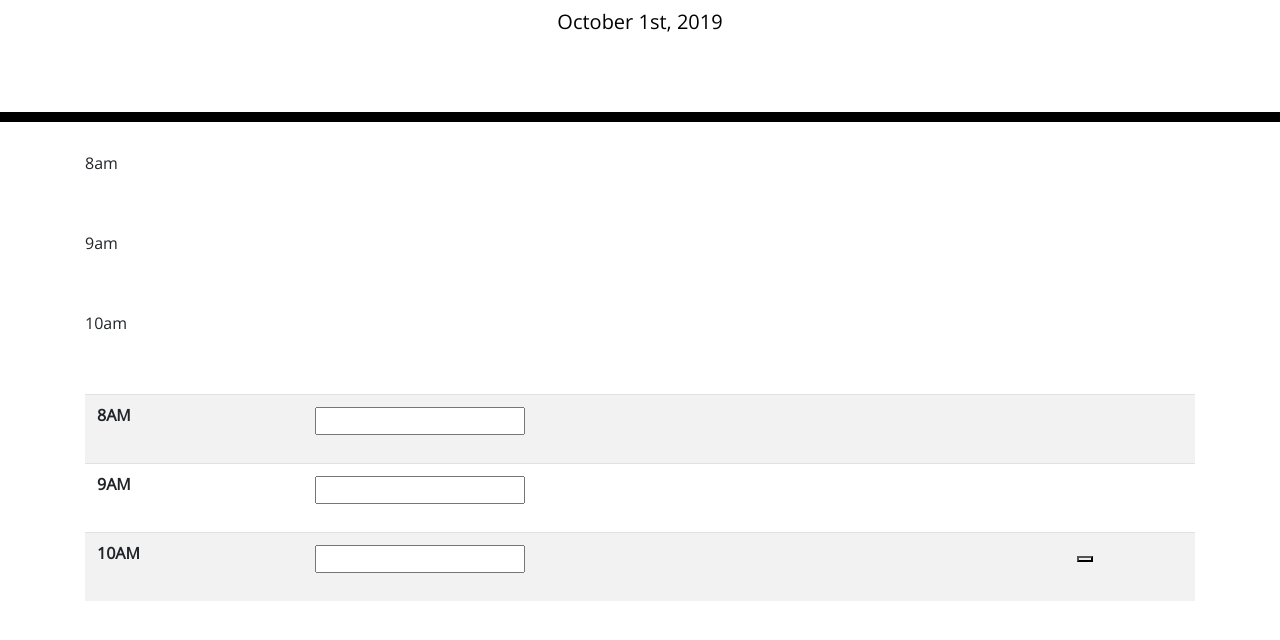
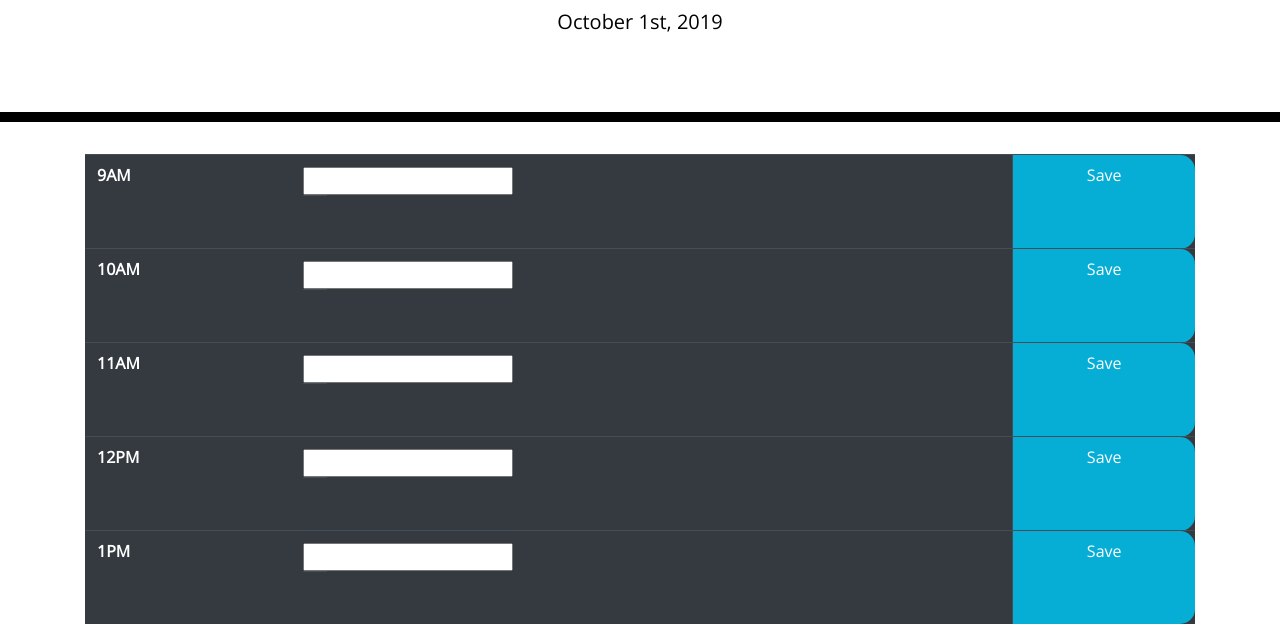
Before and after one commit to deannasanchez/Day-Planner, a plain HTML site: page index.html in a window 1280 px wide. Shown: the part 182-822 px from the top of the page. Before the commit the page ends 800 px from the top, so only its background shows below. Drawn offline with nearby package versions, Linux system fonts and the light colour scheme.

Commit message:
fixed the save button

```diff
--- a/index.html
+++ b/index.html
@@ -21,39 +21,15 @@
     </header>
     <div class="container">
         <!-- Timeblocks go here -->
-        <div class="row">
-            <div class="col-2">8am</div>
-            <div class="col-8"></div>
-            <div class="col-2"></div>
-        </div>
-        <div class="row">
-            <div class="col-2">9am</div>
-            <div class="col-8"></div>
-            <div class="col-2"></div>
-        </div>
-        <div class="row">
-            <div class="col-2">10am</div>
-            <div class="col-8"></div>
-            <div class="col-2"></div>
-        </div>
-
-        <table class="table table-striped">
+        <table class="table table-hover table-dark">
             <tbody>
-                <tr>
-                    <th scope="row">8AM</th>
-                    <td>
-                        <input type="text" name="planner-text" id="planner-text" />
-                        <p class="planner-output"></p>
-                    </td>
-                    <td class="lock"></td>
-                </tr>
                 <tr>
                     <th scope="row">9AM</th>
                     <td>
                         <input type="text" name="planner-text" id="planner-text" />
                         <p class="planner-output"></p>
                     </td>
-                    <td class="lock"></td>
+                    <td class="saveBtn">Save</td>
                 </tr>
                 <tr>
                     <th scope="row">10AM</th>
@@ -61,9 +37,32 @@
                         <input type="text" name="planner-text" id="planner-text" />
                         <p class="planner-output"></p>
                     </td>
+                    <td class="saveBtn">Save
+                    </td>
+                </tr>
+                <tr>
+                    <th scope="row">11AM</th>
                     <td>
-                        <button class="save"></button>
+                        <input type="text" name="planner-text" id="planner-text" />
+                        <p class="planner-output"></p>
                     </td>
+                    <td class="saveBtn">Save</td>
+                </tr>
+                <tr>
+                    <th scope="row">12PM</th>
+                    <td>
+                        <input type="text" name="planner-text" id="planner-text" />
+                        <p class="planner-output"></p>
+                    </td>
+                    <td class="saveBtn">Save</td>
+                </tr>
+                <tr>
+                    <th scope="row">1PM</th>
+                    <td>
+                        <input type="text" name="planner-text" id="planner-text" />
+                        <p class="planner-output"></p>
+                    </td>
+                    <td class="saveBtn">Save</td>
                 </tr>
             </tbody>
         </table>
--- a/script.js
+++ b/script.js
@@ -1,10 +1,10 @@
 var plannerText = $("#planner-text");
-var saveBtn = $(".save");
+var saveBtn = $(".saveBtn");
 var $plannerOutput = $(".planner-output");
 var $currentDayElem = $("#currentDay");
 
 
-var todos = ["Learn HTML", "Learn CSS", "Learn JavaScript"];
+var todos = [""];
 
 currentDayf();
 renderPlanner();
@@ -14,19 +14,23 @@ function currentDayf () {
         $currentDayElem.text(currentDay.format("MMMM Do, YYYY"));
 };
 
+
+
 function renderPlanner () {
     $plannerOutput.html(" ");
 
     for (var i = 0; i < todos.length; i++) {
         var todo = todos[i];
-
-
-        $("<p>").textContent(todo);
-        $plannerOutput.append($("<p>"));
+        var td = $("<td>", "td")
+        td.text(todo);
+        $plannerOutput.append(td);
       }
-}
+};
 
 saveBtn.on("click", function(event) {
     event.preventDefault();
-    var plan = put.value;
-})
+    var plan = plannerText.val();
+    plan = plan.trim();
+    todos.push(plan);
+    renderPlanner();
+  });
--- a/style.css
+++ b/style.css
@@ -63,6 +63,7 @@ body {
     border-bottom-right-radius: 15px;
     background-color: #06AED5;
     color: white;
+    text-align: center;
   }
 
   .saveBtn i:hover {
```
